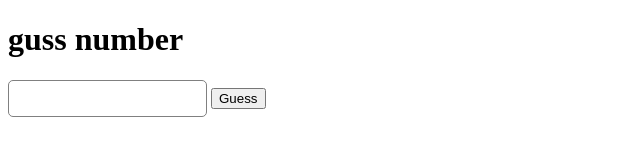
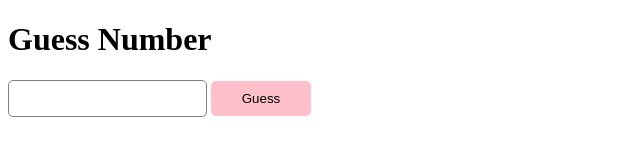
Before and after one commit to asd61712/git_class_demo, a plain HTML site: page index.html in a window 1280 px wide. Shown: the whole page, without its empty margins (0-640 px from the left). Drawn offline with Linux system fonts and the light colour scheme.

Commit message:
index 完成

```diff
--- a/index.html
+++ b/index.html
@@ -1,15 +1,17 @@
 <!DOCTYPE html>
 <html lang="en">
-<head>
-    <meta charset="UTF-8">
-    <meta http-equiv="X-UA-Compatible" content="IE=edge">
-    <meta name="viewport" content="width=device-width, initial-scale=1.0">
+  <head>
+    <meta charset="UTF-8" />
+    <meta http-equiv="X-UA-Compatible" content="IE=edge" />
+    <meta name="viewport" content="width=device-width, initial-scale=1.0" />
     <title>Document</title>
     <link rel="stylesheet" href="style.css">
-</head>
-<body>
-    <h1>guss number</h1>
-    <input type="number" id="user-input"  >
-    <button id="dtn">Guess</button>
-</body>
+  </head>
+  <body>
+    <h1>Guess Number</h1>
+    <input type="number" id="user-input" />
+    <button id="btn">Guess</button>
+
+    <script src="app.js"></script>
+  </body>
 </html>
```
